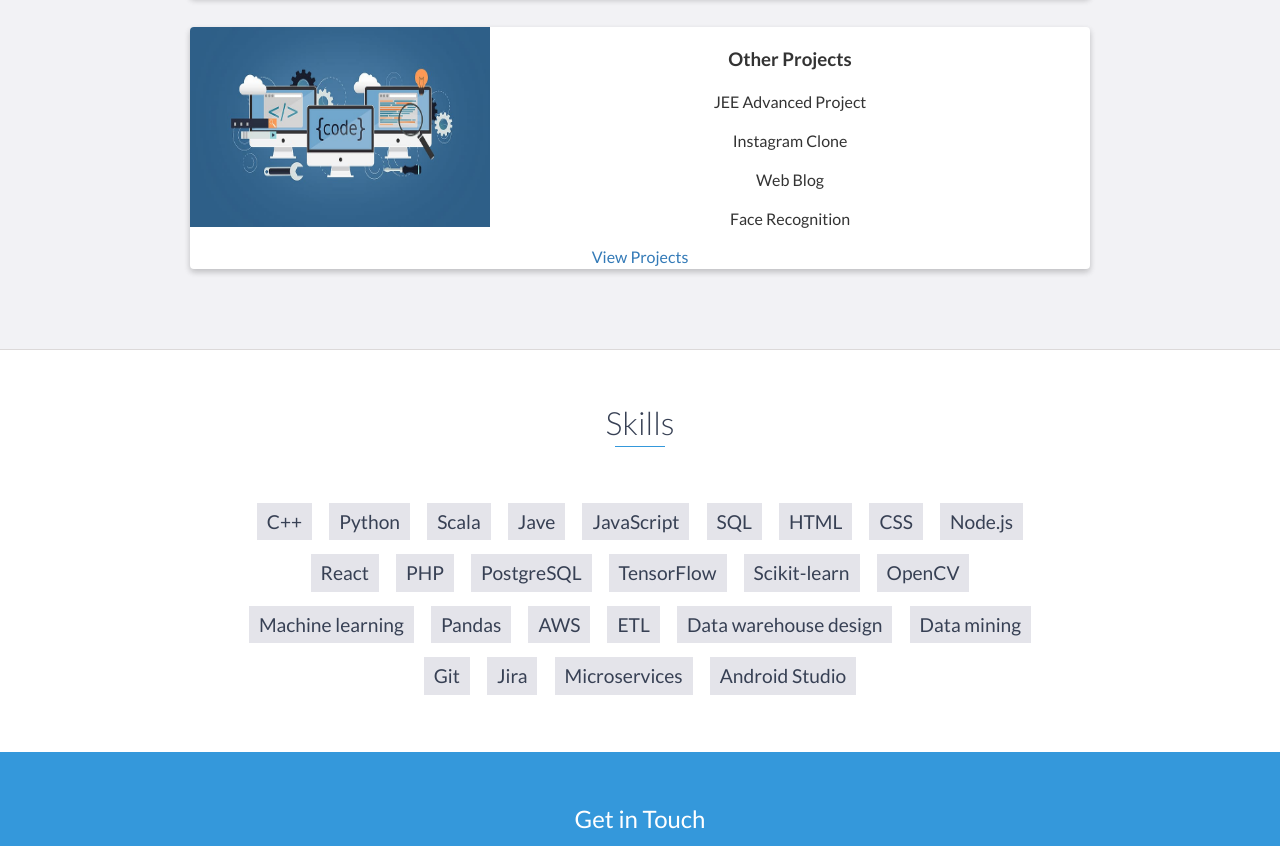
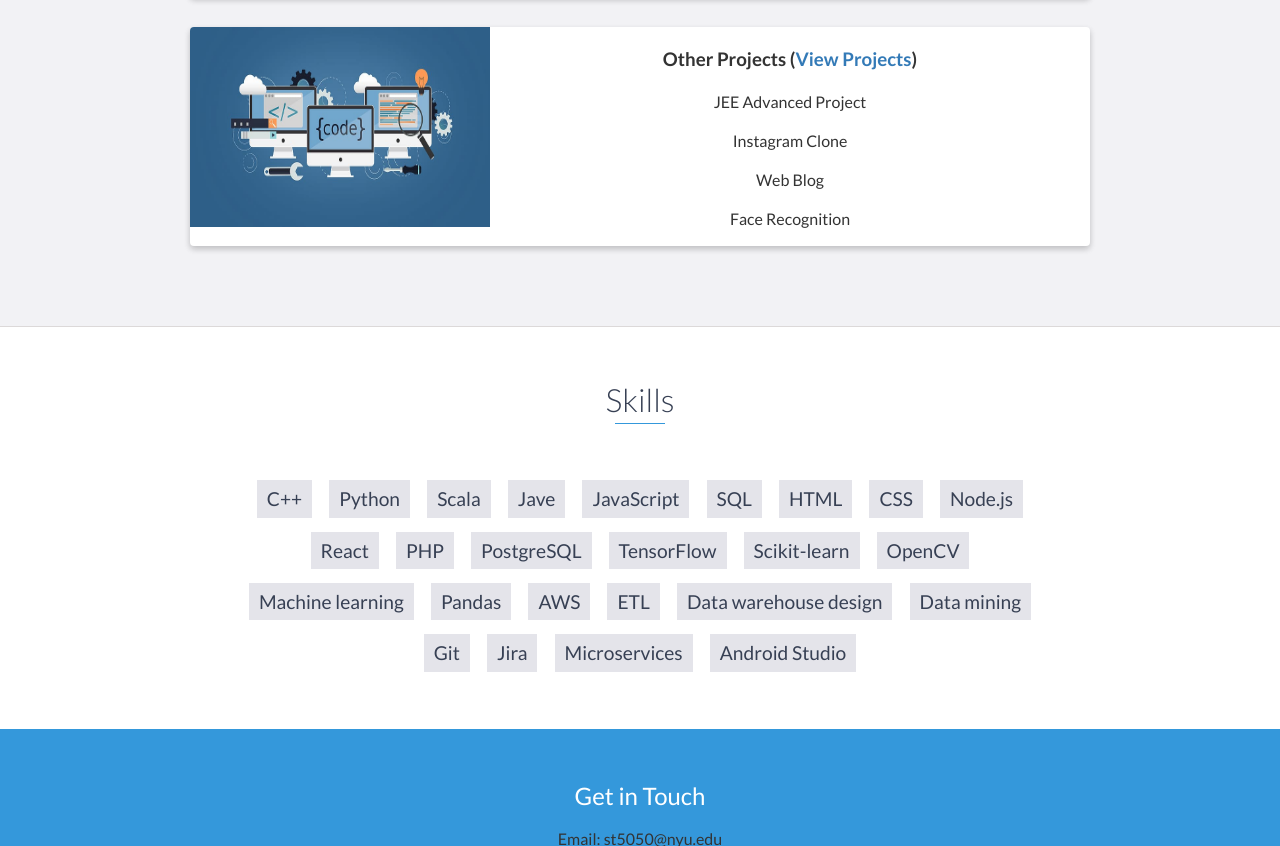
Before and after one commit to TekuriSaiAkhil/portfolio, a website: page index.html in a window 1280 px wide. Shown: the part 3597-4443 px from the top of the page. Drawn offline with nearby package versions, Linux system fonts and the light colour scheme.

Commit message:
new info

```diff
--- a/index.html
+++ b/index.html
@@ -214,14 +214,14 @@
                     </div>
                     <!-- End .project-image -->
                     <div class="">
-                        <h3>Other Projects</h3>
+                        <h3>Other Projects (<a href="https://github.com/TekuriSaiAkhil">View Projects</a>)</h3>
 
                             <p>JEE Advanced Project</p>
                             <p>Instagram Clone</p>
                             <p>Web Blog</p>
                             <p>Face Recognition</p>
 
-                        <a href="https://github.com/TekuriSaiAkhil">View Projects</a>
+
                     </div>
                     <!-- End .project-info -->
                 </div>
```
